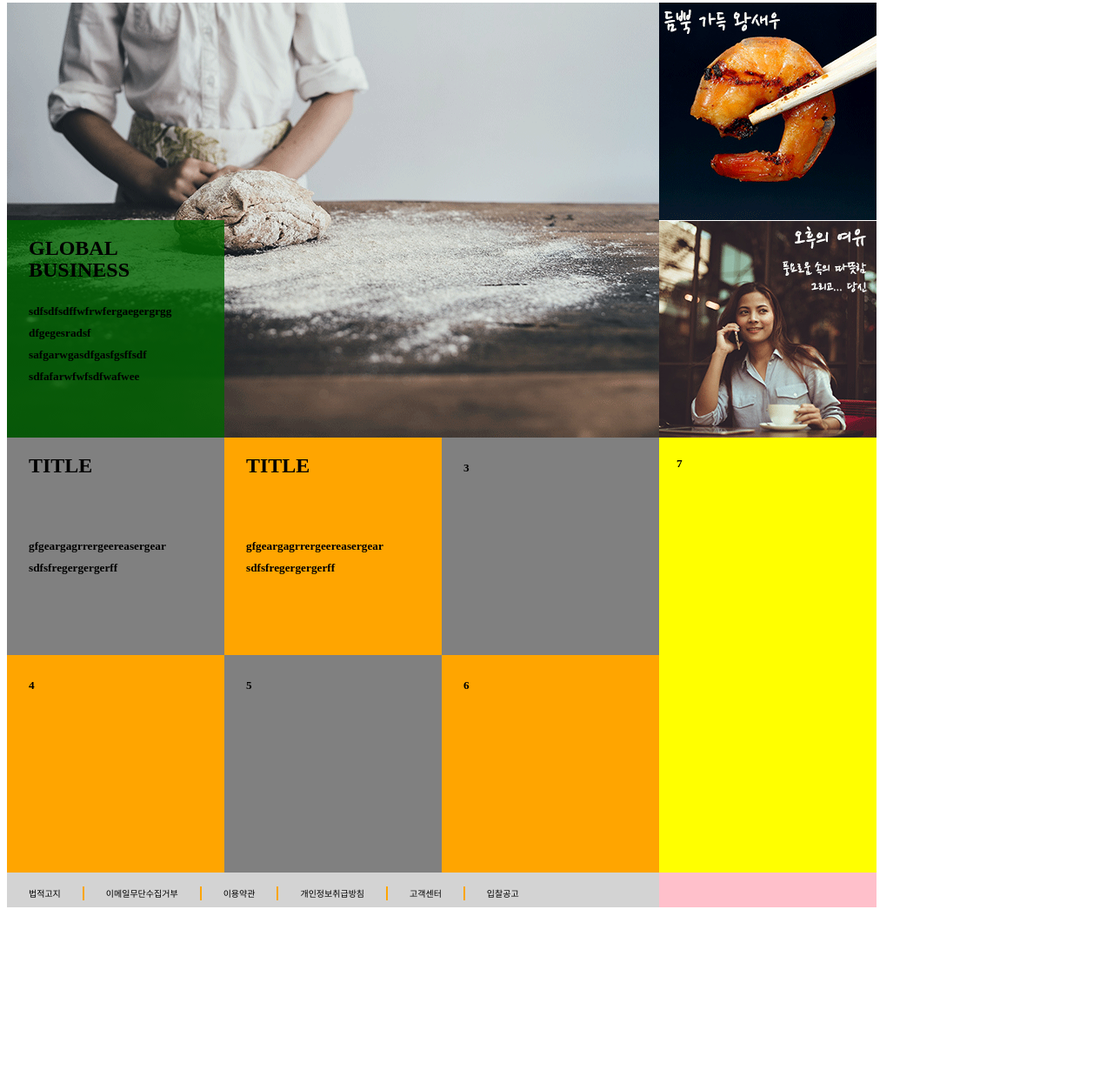
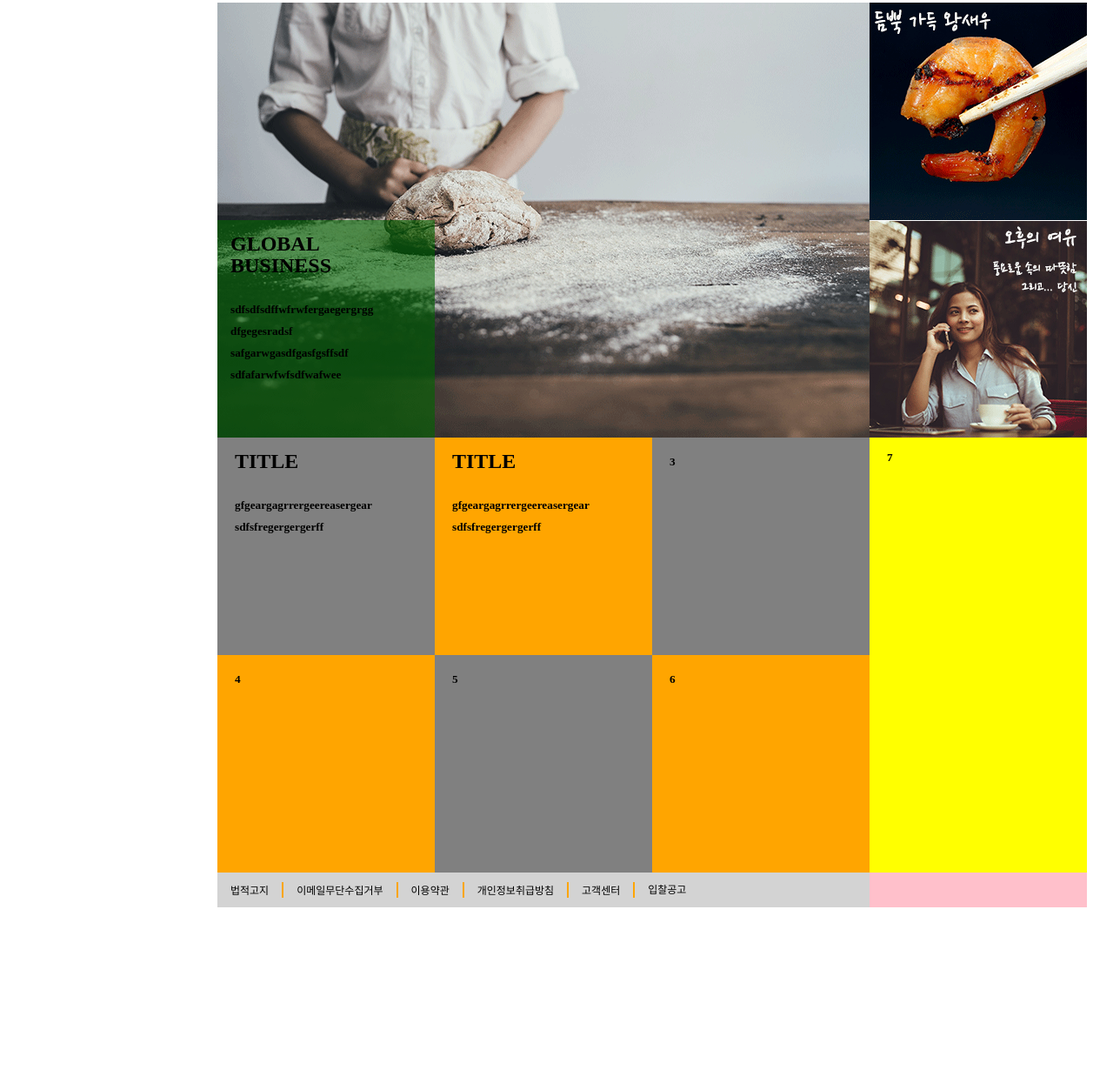
Before and after one commit to philip9936/Web-1-02-Quest, a plain HTML site: page about.html in a window 1280 px wide. Shown: the part 27-1280 px from the top of the page at 87% size. After the commit the page ends 1070 px from the top, so only its background shows below. Drawn offline with Linux system fonts and the light colour scheme.

Commit message:
Add files via upload

```diff
--- a/about.html
+++ b/about.html
@@ -2,126 +2,108 @@
 <html>
     <head><title>Web 1-02 Quest(2)</title>
         <style>
+        *{
+            list-style: none;
+            text-decoration: none;
+            border-collapse: collapse;
+            margin:0px;
+            padding:0px;
+            color:#000;
+        }
         #top{
-            position:relative;
             width:1000px;
             height:500px;
             margin-top:30px;
+            margin-left:250px;
         }
 
         .top_left{
             width:750px;
             height:500px;
+            float:left;
+
         }
-        .top_right{
-            position:absolute;
+        .top_right {
             width:250px;
             height:500px;
-            right:0;
-            bottom:0;
             line-height:13px;
+            float:left;
         }
 
         #top_box{
-            position:absolute;
-            background-color:rgba(0, 100, 0, 0.8);
+            background-color:rgba(0, 100, 0, 0.6);
             width:210px;
             height:210px;
-            left:0px;
-            bottom:0px;
-            padding:0px 15px 40px 25px;
             line-height:25px;
+            display:inline-block;
+            float:left;
+            margin-top:-250px;
+            padding:15px 25px 25px 15px;
+
         }
 
         #box_all{
             width:1000px;
+            margin-left:250px;
+            background:skyblue;
+            float:left;
         }
 
-        #box_all > .box_left{
+        .box_left{
             width:750px;
             height:500px;
+            float:left;
+            background:pink;
+
         }
 
         .box_right{
-            position:absolute;
             background:yellow;
             width:210px;
             height:460px;
-            right:0px;
-            bottom:-500px;
-            padding:0px 20px 40px 20px;
+            padding:15px 20px 25px 20px;
+            float:left;
+
         }
 
         .box{
             width:210px;
             height:210px;
-            padding:0px 15px 40px 25px;
+            padding:15px 20px 25px 20px;
             line-height:25px;
+            float:left;
         }
-        .box.a{
-            position:absolute;
+        .box:nth-child(2n+1){
             background:grey;
-            left:0px;
-            bottom:-250px;
         }
-        .box.b{
-            position:absolute;
+        .box:nth-child(2n){
             background:orange;
-            left:250px;
-            bottom:-250px;
-        }
-        .box.c{
-            position:absolute;
-            background:grey;
-            left:500px;
-            bottom:-250px;
-        }
-        .box.d{
-            position:absolute;
-            background:orange;
-            left:0px;
-            bottom:-500px;
-        }
-        .box.e{
-            position:absolute;
-            background:grey;
-            left:250px;
-            bottom:-500px;
-        }
-        .box.f{
-            position:absolute;
-            background:orange;
-            left:500px;
-            bottom:-500px;
         }
 
         #footer{
-            position:absolute;
             background:pink;
             width:1000px;
             height:40px;
-            left:0px;
-            bottom:-540px;
+            float:left;
         }
 
         .f_left{
             display:flex;
-            position:absolute;
             background:lightgrey;
             width:750px;
             height:40px;
-            left:0px;
         }
 
         .f_left > ul > div{
-            text-align:center;
-            font-size:10px;
-            height:16px;
-            margin-left:-15px;
-            padding-right:25px;
+            font-size:12px;
+            padding:0px 15px 0px 15px;
         }
         .f_left > ul:not(:last-child) > div{
             border-right:2px solid orange;
+            margin-top:11px;
+        }
+        .f_left > ul:last-child > div{
+            margin-top:10px;
         }
         </style>
     </head>
@@ -136,30 +118,28 @@
             </div>
             <div id="top_box">
                 <h2>GLOBAL<br>BUSINESS</h2>
-                <h5>sdfsdfsdffwfrwfergaegergrgg<br>
+                <h5><br>sdfsdfsdffwfrwfergaegergrgg<br>
                     dfgegesradsf<br>
                     safgarwgasdfgasfgsffsdf<br>
                     sdfafarwfwfsdfwafwee</h5>
             </div>
-            <div id="box_all">
         </div>
         <div id="box_all">
-            <div class="box_left"></div>
-            <div class="box_right">
-                <h5>7</h5>
-            </div>
-            <div class="box">
-                <div class="box a">
+            <div class="box_left">
+                <div class="box">
                     <h2>TITLE</h2><br>
                     <h5>gfgeargagrrergeereasergear<br>
                     sdfsfregergergerff</h5></div>
-                <div class="box b"><h2>TITLE</h2><br>
+                <div class="box"><h2>TITLE</h2><br>
                     <h5>gfgeargagrrergeereasergear<br>
                     sdfsfregergergerff</h5></div>
-                <div class="box c"><h5>3</h5></div>
-                <div class="box d"><h5>4</h5></div>
-                <div class="box e"><h5>5</h5></div>
-                <div class="box f"><h5>6</h5></div>
+                <div class="box"><h5>3</h5></div>
+                <div class="box"><h5>4</h5></div>
+                <div class="box"><h5>5</h5></div>
+                <div class="box"><h5>6</h5></div>
+            </div>
+            <div class="box_right">
+                <h5>7</h5>
             </div>
             <div id="footer">
                 <div class="f_left">
```
Also changed, not shown: index.html (+14 -8 lines).
